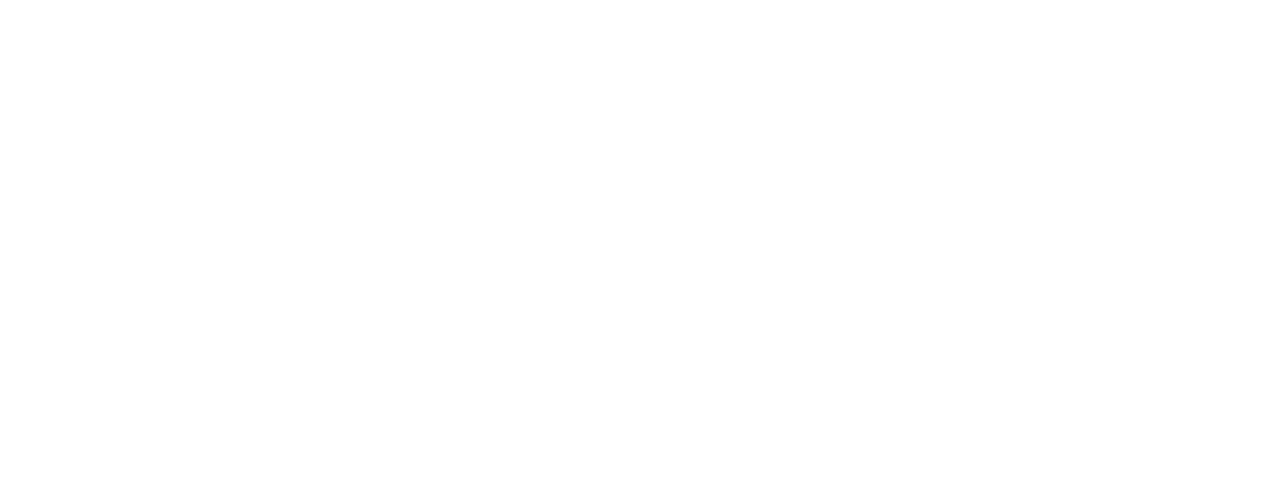
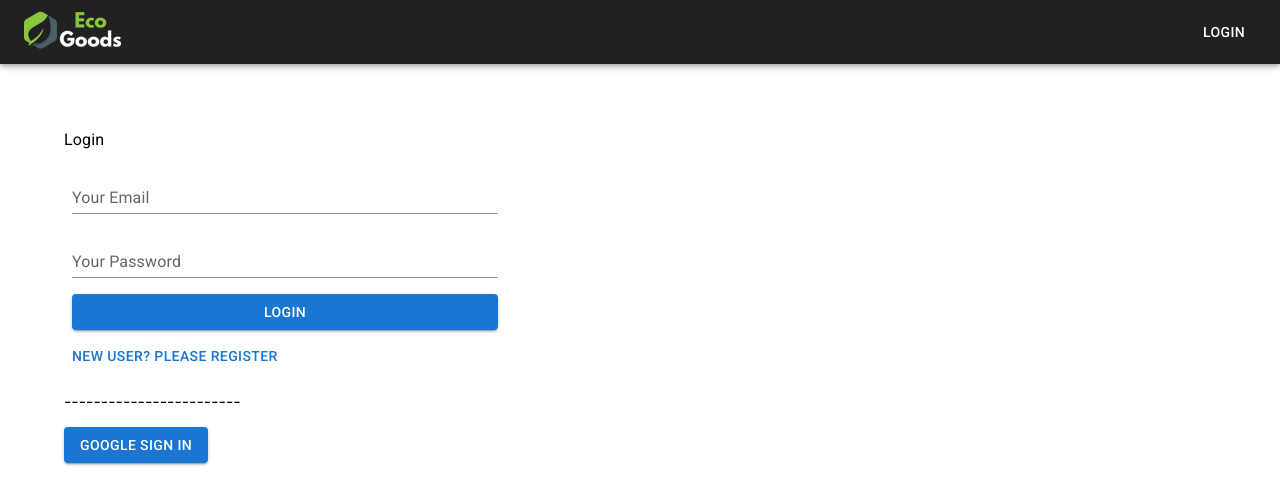
Before and after one commit to limonsafayet/eco-goods-client-side, a React (Create React App) app: page /login in a window 1280 px wide. Shown: the top 504 px of the page. Built offline with nearby package versions, Linux system fonts and the light colour scheme; no server answers.

Commit message:
working on login

```diff
--- a/src/App.js
+++ b/src/App.js
@@ -7,6 +7,9 @@
 import DashboardLayout from './layouts/DashboardLayout';
 import WebLayout from "./layouts/WebLayout";
 import Home from "./pages/Home/Home";
+import Login from "./pages/Login/Login";
+
+import AuthProvider from "./contexts/AuthProvider";
 
 function App() {
 
@@ -31,12 +34,16 @@
 
   return (
     <>
+      <AuthProvider>
         <Router>
           <Switch>
             <WebRoute exact path="/" component={Home} />
+            <WebRoute exact path="/login" component={Login} />
+
             <DashboardRoute exact path="/dashboard" component={Dashboard} />
           </Switch>
         </Router>
+      </AuthProvider>
     </>
   );
 }
--- a/src/components/Navbar/WebNavbar.js
+++ b/src/components/Navbar/WebNavbar.js
@@ -4,15 +4,16 @@
 import Toolbar from '@mui/material/Toolbar';
 import Button from '@mui/material/Button';
 import logo from '../../images/EcoGoods.png'
+import { Link } from 'react-router-dom';
 function Navbar() {
     return (
         <Box sx={{ flexGrow: 1 }}>
             <AppBar position="static" sx={{ bgcolor: 'text.primary' }}>
                 <Toolbar>
-                    <Box sx={{ flexGrow: 1 }}>
+                    <Box component={Link} to="/" sx={{ flexGrow: 1 }}>
                         <img src={logo} alt="EcoGoods" />
                     </Box>
-                    <Button color="inherit">Login</Button>
+                    <Button color="inherit" component={Link} to="/login">Login</Button>
                 </Toolbar>
             </AppBar>
         </Box>
--- a/src/contexts/AuthProvider.js
+++ b/src/contexts/AuthProvider.js
@@ -1,12 +1,12 @@
 import React, { createContext } from 'react';
 import useFirebase from '../hooks/useFirebase';
 
-export const AuthContext = createContext();
+export const AuthContext = createContext(null);
 
 const AuthProvider = ({ children }) => {
-    const allContext = useFirebase();
+    const allContexts = useFirebase();
     return (
-        <AuthContext.Provider value={allContext}>
+        <AuthContext.Provider value={allContexts}>
             {children}
         </AuthContext.Provider>
     );
--- /dev/null
+++ b/src/pages/Login/Login.js
@@ -0,0 +1,71 @@
+import { Container, Grid, Typography, TextField, Button, CircularProgress, Alert } from '@mui/material';
+import React, { useState } from 'react';
+import { NavLink, useLocation, useHistory } from 'react-router-dom';
+import useAuth from '../../hooks/useAuth';
+
+const Login = () => {
+    const [loginData, setLoginData] = useState({});
+    const { user, loginUser, signInWithGoogle, isLoading, authError } = useAuth();
+
+    const location = useLocation();
+    const history = useHistory();
+
+    const handleOnChange = e => {
+        const field = e.target.name;
+        const value = e.target.value;
+        const newLoginData = { ...loginData };
+        newLoginData[field] = value;
+        setLoginData(newLoginData);
+    }
+    const handleLoginSubmit = e => {
+        loginUser(loginData.email, loginData.password, location, history);
+        e.preventDefault();
+    }
+
+    const handleGoogleSignIn = () => {
+        signInWithGoogle(location, history)
+    }
+    return (
+        <Container>
+            <Grid container spacing={2}>
+                <Grid item sx={{ mt: 8 }} xs={12} md={6}>
+                    <Typography variant="body1" gutterBottom>Login</Typography>
+                    <form onSubmit={handleLoginSubmit}>
+                        <TextField
+                            sx={{ width: '75%', m: 1 }}
+                            id="standard-basic"
+                            label="Your Email"
+                            name="email"
+                            onChange={handleOnChange}
+                            variant="standard" />
+                        <TextField
+                            sx={{ width: '75%', m: 1 }}
+                            id="standard-basic"
+                            label="Your Password"
+                            type="password"
+                            name="password"
+                            onChange={handleOnChange}
+                            variant="standard" />
+
+                        <Button sx={{ width: '75%', m: 1 }} type="submit" variant="contained">Login</Button>
+                        <NavLink
+                            style={{ textDecoration: 'none' }}
+                            to="/register">
+                            <Button variant="text">New User? Please Register</Button>
+                        </NavLink>
+                        {isLoading && <CircularProgress />}
+                        {user?.email && <Alert severity="success">Login successfully!</Alert>}
+                        {authError && <Alert severity="error">{authError}</Alert>}
+                    </form>
+                    <p>------------------------</p>
+                    <Button onClick={handleGoogleSignIn} variant="contained">Google Sign In</Button>
+                </Grid>
+                {/* <Grid item xs={12} md={6}>
+                    <img style={{ width: '100%' }} src={login} alt="" />
+                </Grid> */}
+            </Grid>
+        </Container>
+    );
+};
+
+export default Login;
--- a/src/utilities/firebase.init.js
+++ b/src/utilities/firebase.init.js
@@ -1,8 +1,8 @@
 import { initializeApp } from "firebase/app";
-import firebaseConfig from "./firebase.config";
+import firebaseConfig from './firebase.config';
 
-const initializeAuthentication = () => {
+const initializeFirebase = () => {
     initializeApp(firebaseConfig);
 }
 
-export default initializeAuthentication;
+export default initializeFirebase;
```
Also changed, not shown: package.json (+5 -4 lines), 1 other file (tests, documents, lock files or other folders). Lines whose indentation alone changed are shown as unchanged.
